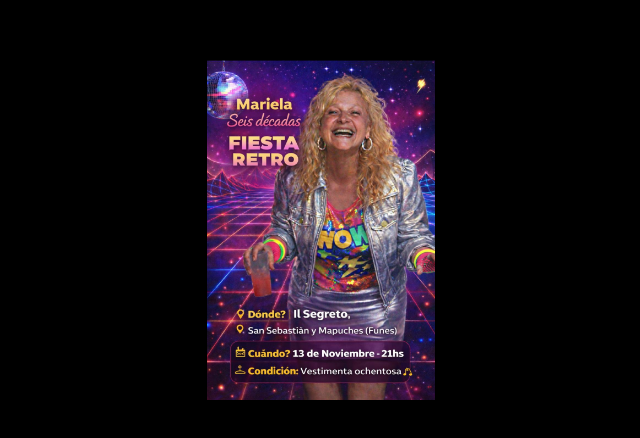
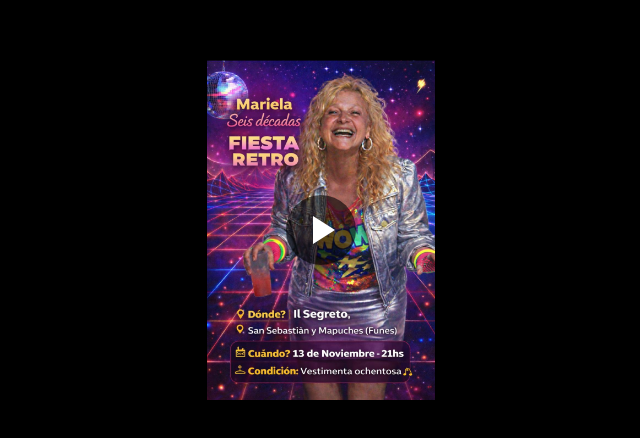
Before and after one commit to cel41608-pixel/tarjeta-musical, a plain HTML site: page index.html in a window 1280 px wide. Shown: the part 170-608 px from the top of the page, without its empty margins (319-959 px from the left). Drawn offline with Linux system fonts and the light colour scheme.

Commit message:
Update index.html

```diff
--- a/index.html
+++ b/index.html
@@ -15,16 +15,16 @@
       justify-content: center;
     }
 
-    /* Marco tipo foto, tamaño normal */
+    /* Marco tipo foto */
     .frame {
-      width: 340px;           /* TAMAÑO FOTO */
-      max-width: 90vw;        /* se adapta en celular */
+      position: relative;
+      width: 340px;
+      max-width: 90vw;
       aspect-ratio: 1 / 1;
       background: #000;
       display: flex;
       align-items: center;
       justify-content: center;
-      cursor: pointer;
       box-shadow: 0 0 25px rgba(0,0,0,0.6);
     }
 
@@ -33,6 +33,33 @@
       max-height: 100%;
       object-fit: contain;
     }
+
+    /* Botón play */
+    .play-btn {
+      position: absolute;
+      width: 70px;
+      height: 70px;
+      border-radius: 50%;
+      background: rgba(0,0,0,0.6);
+      display: flex;
+      align-items: center;
+      justify-content: center;
+      cursor: pointer;
+    }
+
+    .play-btn::before {
+      content: "";
+      margin-left: 5px;
+      width: 0;
+      height: 0;
+      border-top: 14px solid transparent;
+      border-bottom: 14px solid transparent;
+      border-left: 22px solid white;
+    }
+
+    .play-btn:hover {
+      background: rgba(0,0,0,0.8);
+    }
   </style>
 </head>
 
@@ -40,15 +67,19 @@
 
   <div class="frame">
     <img src="imagen.jpg" alt="Invitación">
+    <div class="play-btn" id="play"></div>
   </div>
 
   <audio id="audio" src="musica.mp3"></audio>
 
   <script>
     const audio = document.getElementById("audio");
-    document.body.addEventListener("click", () => {
-      if (audio.paused) audio.play();
-    }, { once: true });
+    const playBtn = document.getElementById("play");
+
+    playBtn.addEventListener("click", () => {
+      audio.play();
+      playBtn.style.display = "none"; // ocultar botón
+    });
   </script>
 
 </body>
```
